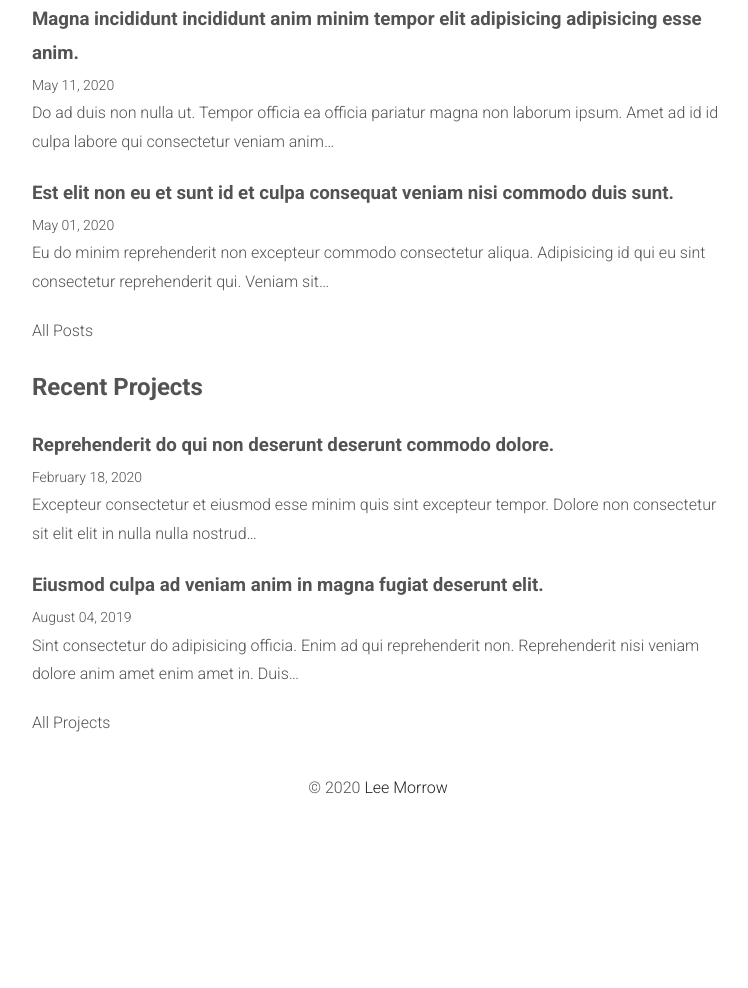
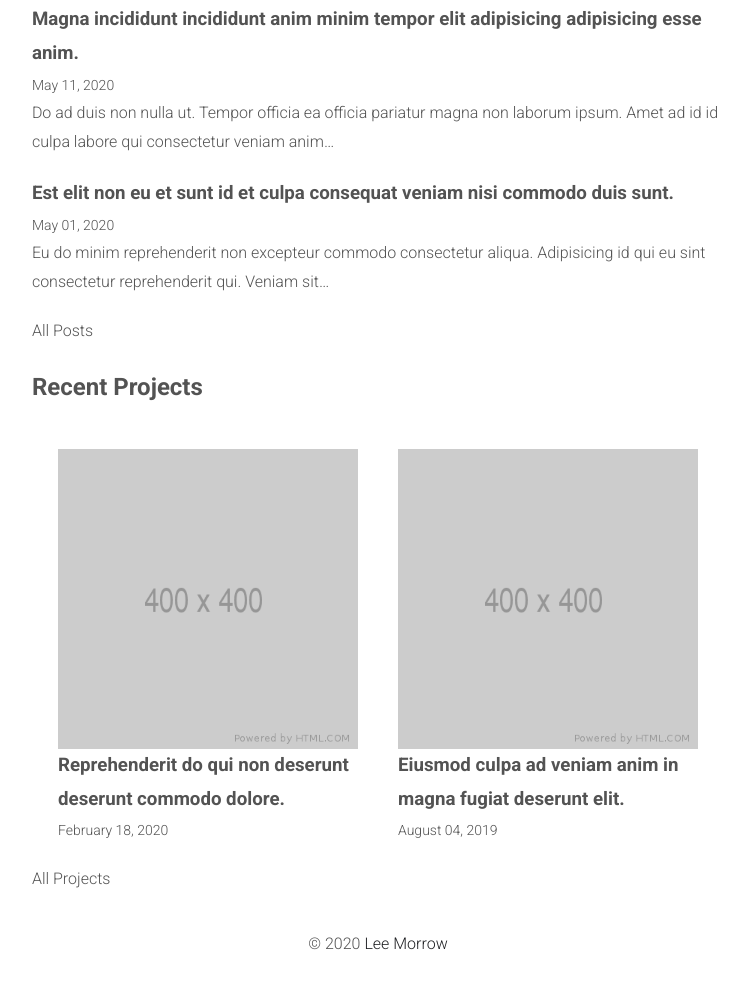
Before and after one commit to leemorrowdev/data-viz-portfolio, a Gatsby site: page / in a window 1280 px wide. Shown: the part 404-1392 px from the top of the page, without its empty margins (262-1010 px from the left). Before the commit the page ends 1242 px from the top, so only its background shows below. Built offline with nearby package versions, Linux system fonts and the light colour scheme; Gatsby itself is replaced by a stand-in of ours.

Commit message:
Add images to recent projects

```diff
--- a/gatsby-config.js
+++ b/gatsby-config.js
@@ -43,13 +43,18 @@ module.exports = {
     `gatsby-transformer-sharp`,
     `gatsby-plugin-sharp`,
     {
+      resolve: `gatsby-source-filesystem`,
+      options: {
+        name: `projects`,
+        path: `${__dirname}/src/content/projects`,
+      },
+    },
+    {
       resolve: `gatsby-plugin-manifest`,
       options: {
         name: `Lee Morrow`,
         short_name: `Lee`,
         start_url: `/`,
-        background_color: `#F9F9F9`,
-        theme_color: `#F9F9F9`,
         display: `minimal-ui`,
         icon: `src/images/favicon.png`, // This path is relative to the root of the site.
       },
@@ -79,8 +84,15 @@ module.exports = {
     {
       resolve: `gatsby-source-filesystem`,
       options: {
-        name: `pages`,
-        path: `${__dirname}/src/content/`,
+        name: `posts`,
+        path: `${__dirname}/src/content/posts`,
+      },
+    },
+    {
+      resolve: `gatsby-source-filesystem`,
+      options: {
+        name: `projects`,
+        path: `${__dirname}/src/content/projects`,
       },
     },
     `gatsby-plugin-sass`
--- a/package.json
+++ b/package.json
@@ -8,20 +8,20 @@
     "@mdx-js/mdx": "^1.6.1",
     "@mdx-js/react": "^1.6.1",
     "gatsby": "^2.21.0",
-    "gatsby-image": "^2.4.0",
+    "gatsby-image": "^2.4.5",
     "gatsby-plugin-google-analytics": "^2.3.1",
     "gatsby-plugin-manifest": "^2.4.0",
     "gatsby-plugin-mdx": "^1.2.6",
     "gatsby-plugin-offline": "^3.2.1",
     "gatsby-plugin-react-helmet": "^3.3.0",
     "gatsby-plugin-sass": "^2.3.1",
-    "gatsby-plugin-sharp": "^2.6.1",
+    "gatsby-plugin-sharp": "^2.6.9",
     "gatsby-plugin-sitemap": "^2.4.2",
     "gatsby-remark-copy-linked-files": "^2.3.2",
     "gatsby-remark-images": "^3.3.1",
     "gatsby-remark-smartypants": "^2.3.1",
     "gatsby-source-filesystem": "^2.3.0",
-    "gatsby-transformer-sharp": "^2.5.0",
+    "gatsby-transformer-sharp": "^2.5.3",
     "ink": "^2.7.1",
     "node-sass": "^4.14.1",
     "prop-types": "^15.7.2",
--- a/src/components/recent-posts/recent-posts.module.scss
+++ b/src/components/recent-posts/recent-posts.module.scss
@@ -3,8 +3,9 @@
 .container {
   margin-top: 2rem;
   ul {
+    margin-top: 2rem;
     list-style: none;
-    margin-top: 2rem;
+
     li {
       margin-bottom: 2rem;
       span {
--- a/src/components/recent-projects/index.js
+++ b/src/components/recent-projects/index.js
@@ -4,30 +4,52 @@
 
 import React from 'react';
 import { useStaticQuery, Link, graphql } from 'gatsby';
+import Img from 'gatsby-image';
 
 import styles from './recent-projects.module.scss';
 
 const RecentProjects = () => {
   const {
-    allMdx: { edges },
+    allMdx: { edges: mdxEdges },
+    allFile: { edges: fileEdges },
   } = useStaticQuery(recentProjectsQuery);
+
+  // Combine image and Mdx nodes
+  const nodes = mdxEdges.map((mdxEdge) => {
+    const {
+      node: mdxNode,
+      node: {
+        fields: { slug },
+      },
+    } = mdxEdge;
+    const fileEdge = fileEdges.find((fileEdge) => {
+      const {
+        node: { relativeDirectory },
+      } = fileEdge;
+      return slug.slice(1, -1) === relativeDirectory;
+    });
+    const { node: fileNode } = fileEdge;
+
+    return { ...mdxNode, ...fileNode };
+  });
 
   return (
     <div className={styles.container}>
       <h2>Recent Projects</h2>
 
       <ul>
-        {edges.map(({ node: project }) => (
+        {nodes.map((project) => (
           <li key={project.id}>
+            <div className={styles.image}>
+              <Img fluid={project.childImageSharp.fluid} />
+            </div>
             <h3>
               <Link to={project.fields.slug}>{project.frontmatter.title}</Link>
             </h3>
             <span>{project.frontmatter.date}</span>
-            <p>{project.excerpt}</p>
           </li>
         ))}
       </ul>
-
       <Link to="/projects">All Projects</Link>
     </div>
   );
@@ -35,6 +57,25 @@ const RecentProjects = () => {
 
 const recentProjectsQuery = graphql`
   query recentProjects {
+    allFile(
+      filter: {
+        sourceInstanceName: { eq: "projects" }
+        extension: { eq: "png" }
+        name: { eq: "image" }
+      }
+      limit: 2
+    ) {
+      edges {
+        node {
+          relativeDirectory
+          childImageSharp {
+            fluid {
+              ...GatsbyImageSharpFluid
+            }
+          }
+        }
+      }
+    }
     allMdx(
       sort: { fields: frontmatter___date, order: DESC }
       filter: { fileAbsolutePath: { regex: "/projects/" } }
@@ -43,7 +84,6 @@ const recentProjectsQuery = graphql`
       edges {
         node {
           id
-          excerpt
           frontmatter {
             title
             date(formatString: "MMMM DD, YYYY")
--- a/src/components/recent-projects/recent-projects.module.scss
+++ b/src/components/recent-projects/recent-projects.module.scss
@@ -1,12 +1,21 @@
 @import '../../sass/variables.scss';
+@import '../../sass/mixins';
 
 .container {
   margin-top: 2rem;
   ul {
+    margin-top: 2rem;
     list-style: none;
-    margin-top: 2rem;
+    display: flex;
+    justify-content: center;
+    flex-wrap: wrap;
+
     li {
-      margin-bottom: 2rem;
+      margin: 2rem;
+      max-width: 300px;
+      @include respond(phone) {
+        max-width: 400px;
+      }
       span {
         font-size: 1.4rem;
       }
```
Also changed, not shown: src/content/projects/project-one/image.png (added), src/content/projects/project-one/index.mdx (renamed from src/content/projects/project-one.mdx), src/content/projects/project-two/image.png (added), src/content/projects/project-two/index.mdx (renamed from src/content/projects/project-two.mdx), 1 other file.
